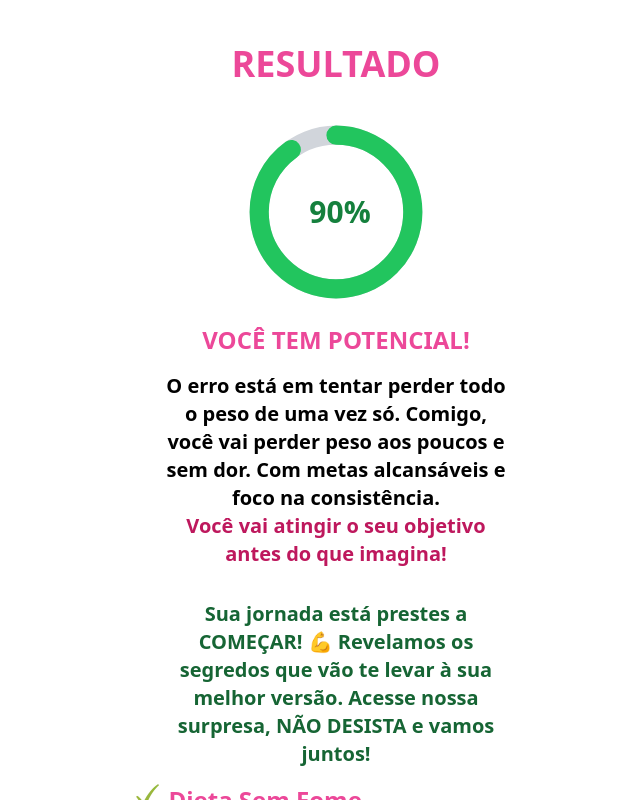
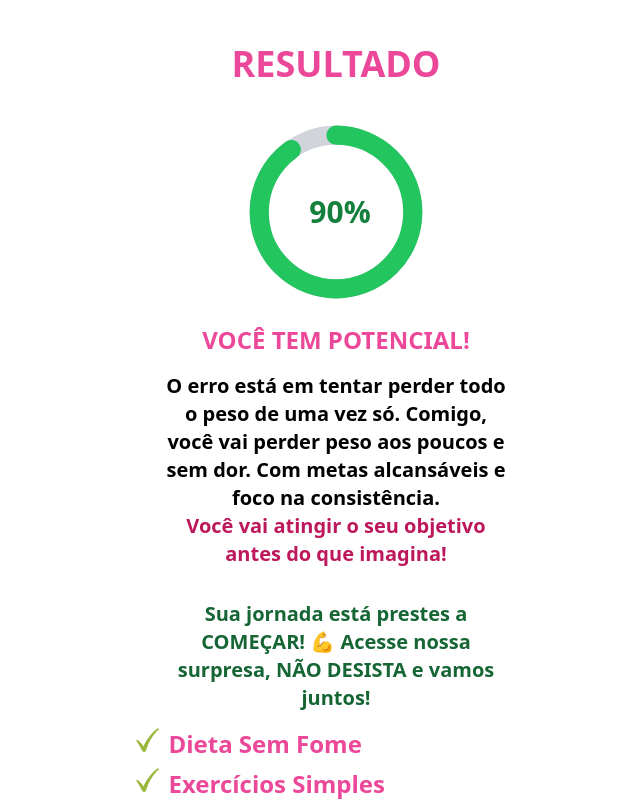
Before and after one commit to pedroelton/Quiz-landingpage, a React (Vite) app: page /result in a window 1280 px wide. Shown: the whole page, without its empty margins (304-944 px from the left). Built offline with nearby package versions, Linux system fonts and the light colour scheme.

Commit message:
removed text

```diff
--- a/src/pages/ResultPage.jsx
+++ b/src/pages/ResultPage.jsx
@@ -31,8 +31,7 @@ export default function ResultPage() {
         </div>
 
         <p className="text-xl font-semibold mb-4 text-center lg:w-[50%] md:w-[70%]">
-          Sua jornada está prestes a COMEÇAR! 💪 <b>Revelamos os segredos</b>{" "}
-          que vão te levar à sua melhor versão. Acesse nossa surpresa,{" "}
+          Sua jornada está prestes a COMEÇAR! 💪 Acesse nossa surpresa,{" "}
           <b>NÃO DESISTA</b> e vamos juntos!
         </p>
         <p className="md:text-2xl text-xl font-semibold mb-4 text-pink-500">
```
